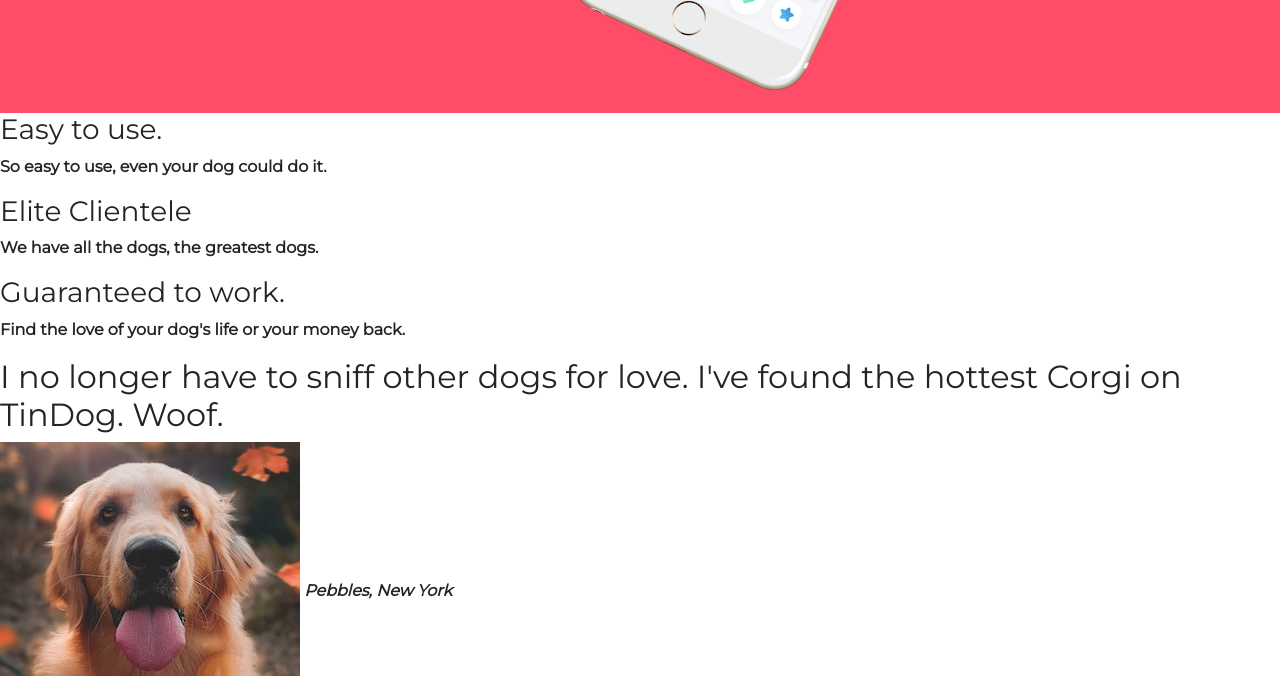
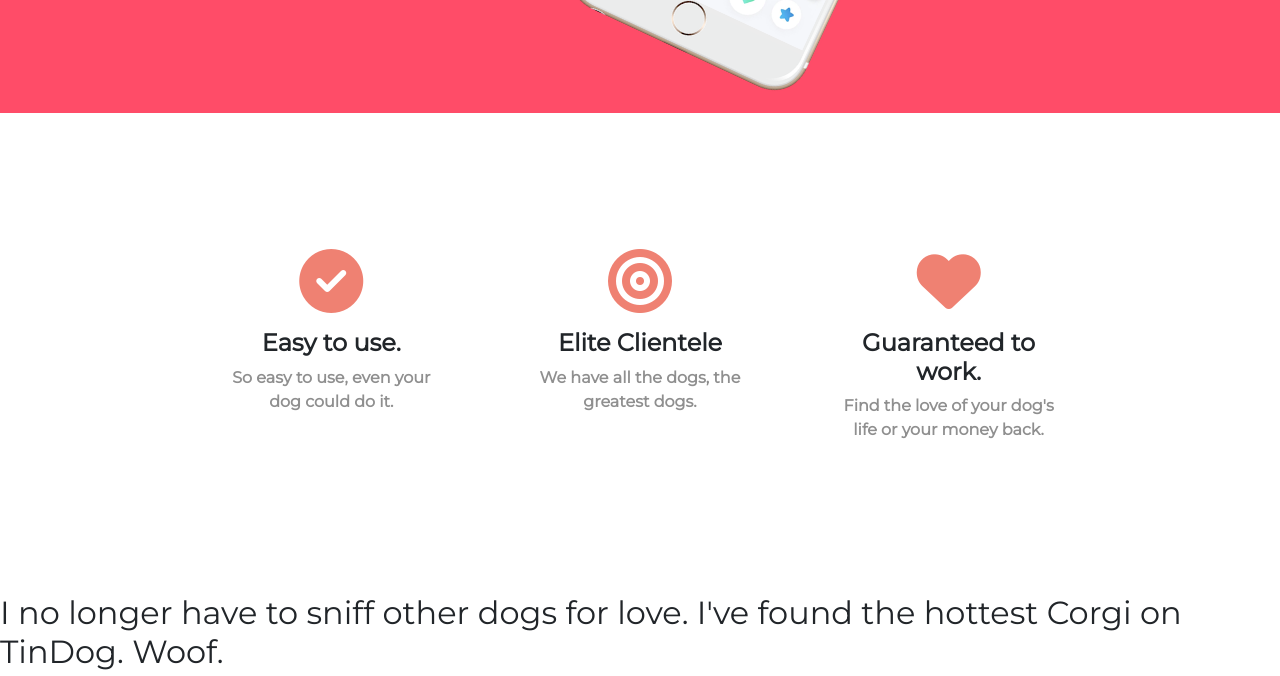
Before and after one commit to DevikaMuthuthandavan/tinDog, a plain HTML site: page index.html in a window 1280 px wide. Shown: the part 630-1306 px from the top of the page. Drawn offline with nearby package versions, Linux system fonts and the light colour scheme.

Commit message:
Adding features styles

```diff
--- a/css/styles.css
+++ b/css/styles.css
@@ -42,3 +42,26 @@ body{
   width: 60%;
   transform: rotate(25deg);
 }
+/* Features */
+#features{
+  padding: 7% 15%;
+}
+.feature-box{
+  text-align: center;
+  padding: 5%;
+}
+h3{
+  font-family: "Montserrat";
+  font-weight: 900;
+  font-size: 1.5rem;
+}
+p{
+  color: #8f8f8f;
+}
+.icon{
+  color: #ef8172;
+  margin-bottom: 1rem;
+}
+.icon:hover{
+  color: #ff4c68;
+}
--- a/index.html
+++ b/index.html
@@ -63,16 +63,23 @@
   <!-- Features -->
 
   <section id="features">
-
-    <h3>Easy to use.</h3>
-    <p>So easy to use, even your dog could do it.</p>
-
-    <h3>Elite Clientele</h3>
-    <p>We have all the dogs, the greatest dogs.</p>
-
-    <h3>Guaranteed to work.</h3>
-    <p>Find the love of your dog's life or your money back.</p>
-
+    <div class="row">
+    <div class="feature-box col-lg-4">
+      <i class="fas fa-check-circle fa-4x icon"></i>
+      <h3>Easy to use.</h3>
+      <p class="features-description">So easy to use, even your dog could do it.</p>
+    </div>
+    <div class="feature-box col-lg-4">
+      <i class="fas fa-bullseye fa-4x icon"></i>
+      <h3>Elite Clientele</h3>
+      <p class="features-description">We have all the dogs, the greatest dogs.</p>
+    </div>
+    <div class="feature-box col-lg-4">
+      <i class="fas fa-heart fa-4x icon"></i>
+      <h3>Guaranteed to work.</h3>
+      <p class="features-description">Find the love of your dog's life or your money back.</p>
+    </div>
+  </div>
   </section>
 
 
```
